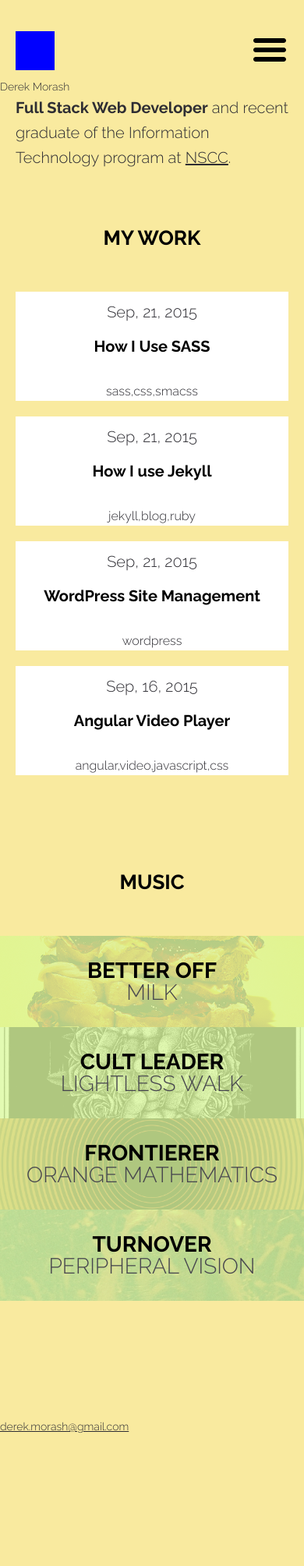
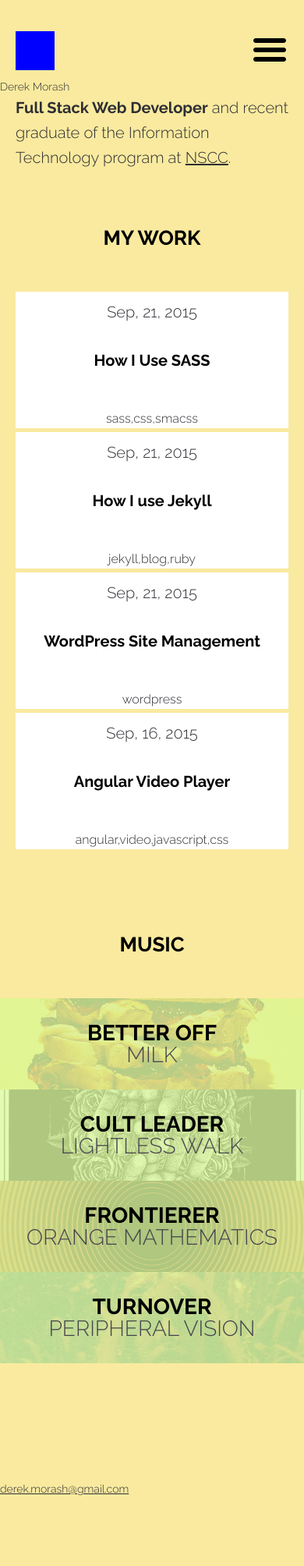
Before and after one commit to derekmorash/New-Portfolio, a Jekyll site: the page built from index.html, in a window 390 px wide. Shown: the whole page at 78% size. Built offline with Jekyll 4.4.1, drawn with Linux system fonts in a browser that asks for light colours; nearby versions of some CDN libraries; before the commit the page ends 1928 px from its top, so only the background shows below that.

Commit message:
Decided to ditch the bourbon neat span-columns because it didn't give me control over the margin between grid items. Still using neat though

```diff
--- a/assets/css/main.css
+++ b/assets/css/main.css
@@ -826,14 +826,11 @@ header {
     padding: 0 20px; } }
 
 .work {
-  padding: 100px 80px 0; }
+  padding: 100px 60px 0; }
   @media screen and (max-width: 1080px) {
     .work {
-      padding: 0 60px; } }
+      padding: 0 40px; } }
   @media screen and (max-width: 768px) {
-    .work {
-      padding: 0 40px; } }
-  @media screen and (max-width: 540px) {
     .work {
       padding: 0 20px; } }
   .work .work--card-container {
@@ -847,16 +844,14 @@ header {
     .work .work--card-container .work--card {
       float: left;
       display: block;
-      margin-right: 2.35765%;
-      width: 48.82117%;
+      width: -webkit-calc(50% - 2.5px);
+      width: calc(50% - 2.5px);
+      margin: 0 5px 5px 0;
       position: relative;
       background: white;
-      margin-bottom: 20px;
       padding-top: 30%;
       text-align: center;
       text-decoration: none; }
-      .work .work--card-container .work--card:last-child {
-        margin-right: 0; }
       .work .work--card-container .work--card:nth-child(even) {
         margin-right: 0; }
       .work .work--card-container .work--card:hover img {
@@ -870,7 +865,7 @@ header {
           margin-right: 2.35765%;
           width: 100%;
           margin-right: 0;
-          padding-top: 40%; }
+          padding-top: 50%; }
           .work .work--card-container .work--card:last-child {
             margin-right: 0; } }
       .work .work--card-container .work--card span:first-child {
@@ -899,6 +894,9 @@ header {
           width: 100%;
           padding: 0 20%;
           display: none; }
+          @media screen and (max-width: 540px) {
+            .work .work--card-container .work--card-title img {
+              padding: 0 25%; } }
         .work .work--card-container .work--card-title h2 {
           font-size: 20px;
           margin: 0;
```
Also changed, not shown: assets/css/3-layouts/_work.sass (+12 -11 lines).
